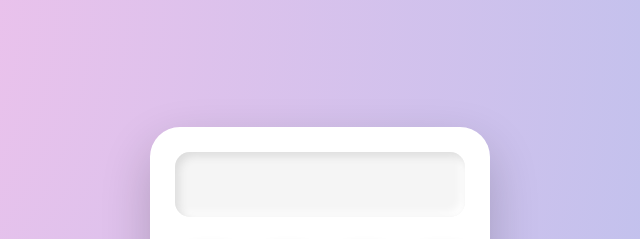
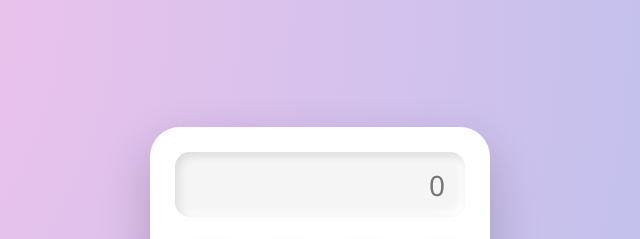
Before and after one commit to Akhileshhissal/Calculater-, a plain HTML site: page index.html in a window 1280 px wide. Shown: the top 239 px of the page, 320-960 px from the left. Drawn offline with Linux system fonts and the light colour scheme.

Commit message:
Update index.html

```diff
--- a/index.html
+++ b/index.html
@@ -8,10 +8,7 @@
 </head>
 <body>
   <div class="calculator">
-    <input type="text" id="display" readonly />
-
-
-
+    <input type="text" id="display" readonly placeholder="0" />
 
     <div class="buttons">
       <button onclick="clearDisplay()">C</button>
```
